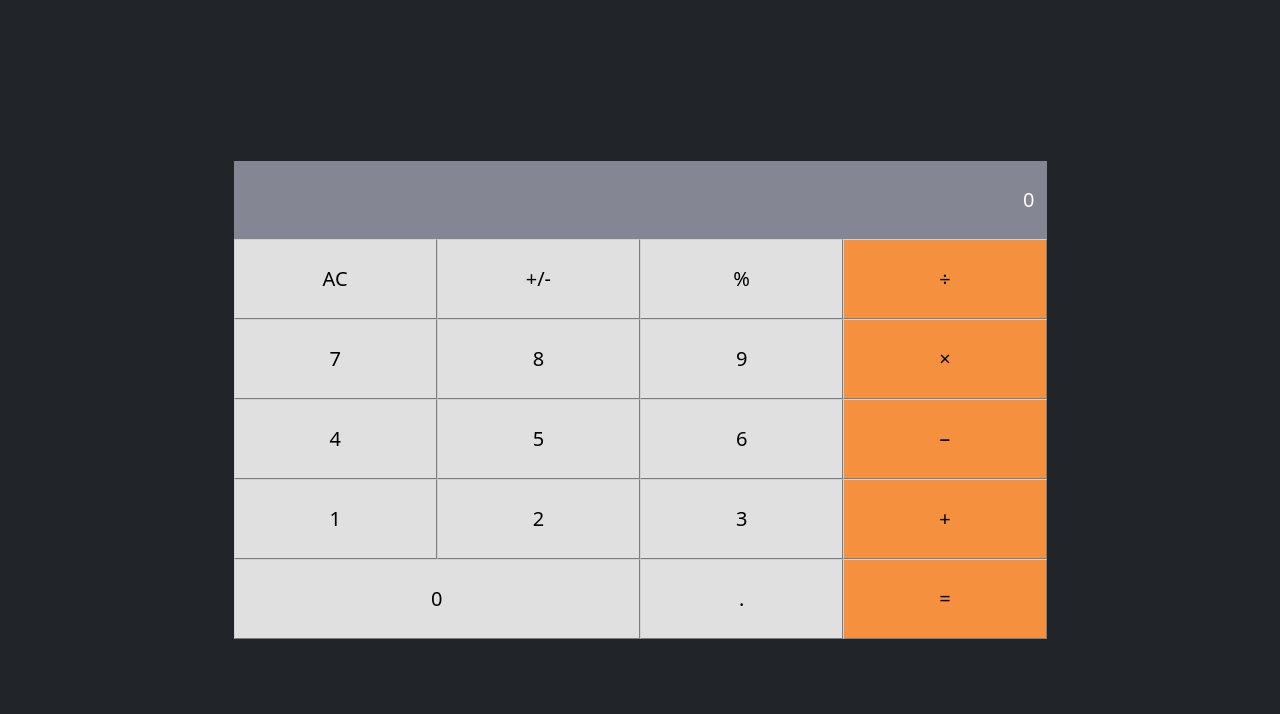
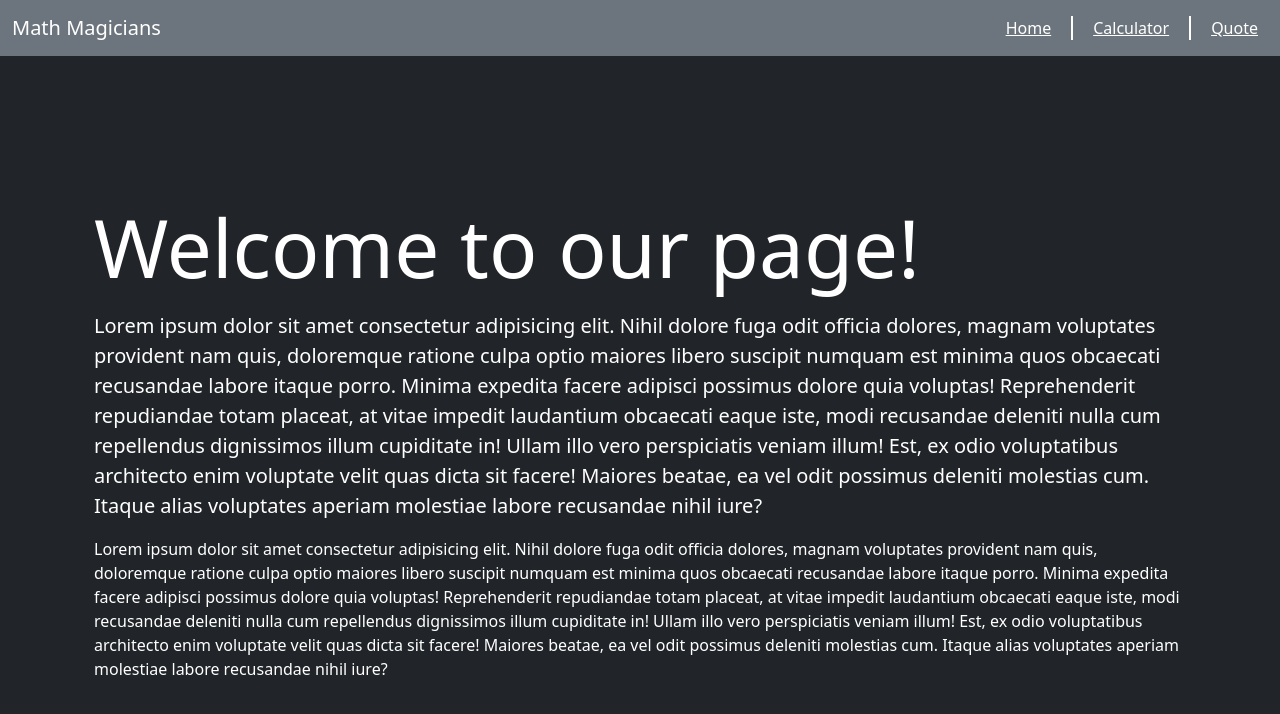
Before and after one commit to OmarRamoun/mathCalc, a React (Create React App) app: page / in a window 1280 px wide. Shown: the top 714 px of the page. Built offline with nearby package versions, Linux system fonts and the light colour scheme.

Commit message:
:art: ⭐ feat(scope):  description :sparkles: Add Home and Quote pages with React Router, add styling

```diff
--- a/public/index.html
+++ b/public/index.html
@@ -5,6 +5,32 @@
     <meta name="viewport" content="width=device-width, initial-scale=1" />
     <meta name="description" content="Web site created using create-react-app" />
     <title>Math Magicians</title>
+    <!-- Start Single Page Apps for GitHub Pages -->
+    <script type="text/javascript">
+      // Single Page Apps for GitHub Pages
+      // MIT License
+      // https://github.com/rafgraph/spa-github-pages
+      // This script checks to see if a redirect is present in the query string,
+      // converts it back into the correct url and adds it to the
+      // browser's history using window.history.replaceState(...),
+      // which won't cause the browser to attempt to load the new url.
+      // When the single page app is loaded further down in this file,
+      // the correct url will be waiting in the browser's history for
+      // the single page app to route accordingly.
+      (function (l) {
+        if (l.search[1] === '/') {
+          var decoded = l.search
+            .slice(1)
+            .split('&')
+            .map(function (s) {
+              return s.replace(/~and~/g, '&');
+            })
+            .join('?');
+          window.history.replaceState(null, null, l.pathname.slice(0, -1) + decoded + l.hash);
+        }
+      })(window.location);
+    </script>
+    <!-- End Single Page Apps for GitHub Pages -->
   </head>
   <body>
     <noscript>You need to enable JavaScript to run this app.</noscript>
--- a/src/App.css
+++ b/src/App.css
@@ -18,3 +18,27 @@
 .border-custom1:active {
   border-style: inset !important;
 }
+
+.nav-item a {
+  color: white;
+  padding: 0 10px;
+}
+
+.v-line {
+  width: 2px;
+  background-color: white;
+  margin: 0 10px;
+}
+
+@media screen and (max-width: 768px) {
+  #navbarNav {
+    height: 100vh;
+    text-align: center;
+    padding: 50px 0;
+  }
+
+  #navbarNav li {
+    font-size: 30px;
+    padding: 20px 0;
+  }
+}
--- a/src/App.js
+++ b/src/App.js
@@ -1,20 +1,38 @@
 import React from 'react';
+import { Route, Switch } from 'react-router-dom';
 import './App.css';
 import Calculator from './components/Calculator';
+import Clock from './components/Clock';
+import Header from './components/Header';
+import Home from './pages/Home';
+import Quote from './pages/Quote';
 
 // eslint-disable-next-line react/prefer-stateless-function
 export default class App extends React.Component {
   render() {
     return (
-      <main className="bg-dark min-vh-100 d-flex flex-column justify-content-center">
-        <div className="container-md">
-          <div className="row mx-0 justify-content-center">
-            <div className="col-md-9">
-              <Calculator />
+      <>
+        <Header />
+        <main className="bg-dark min-vh-100 d-flex flex-column justify-content-center pt-5">
+          <div className="container-md">
+            <div className="row mx-0 justify-content-center">
+              <Switch>
+                <Route exact path="/">
+                  <Home />
+                </Route>
+                <Route path="/calculator">
+                  <Calculator />
+                  <Clock updateEveryNSeconds={1} />
+                </Route>
+                <Route path="/quote">
+                  <Quote />
+                </Route>
+                <Route path="*">Hello from error</Route>
+              </Switch>
             </div>
           </div>
-        </div>
-      </main>
+        </main>
+      </>
     );
   }
 }
--- a/src/components/Calculator.js
+++ b/src/components/Calculator.js
@@ -11,6 +11,7 @@ const Calculator = () => {
   };
 
   return (
+    <div className="col-md-9">
       <div className="row mx-0 row-cols-4 text-center">
         <div className="bg-custom1 text-white text-end col-12 py-4 fs-5">
           {total}
@@ -37,6 +38,7 @@ const Calculator = () => {
         <Button classes={['bg-custom2']} text="." handleClick={handleClick} />
         <Button classes={['bg-custom3']} text="=" handleClick={handleClick} />
       </div>
+    </div>
   );
 };
 
--- a/src/components/Clock.js
+++ b/src/components/Clock.js
@@ -25,8 +25,10 @@ export default class Clock extends React.Component {
   render() {
     const { date } = this.state;
     return (
-      <div className="row text-end text-white">
-        <p>{date.toLocaleTimeString()}</p>
+      <div className="col-md-9">
+        <div className="row text-end text-white">
+          <p>{date.toLocaleTimeString()}</p>
+        </div>
       </div>
     );
   }
--- /dev/null
+++ b/src/components/Header.js
@@ -0,0 +1,38 @@
+import { AiOutlineMenu } from 'react-icons/ai';
+import { Link } from 'react-router-dom';
+
+const Header = () => (
+  <nav className="navbar navbar-expand-md navbar-light bg-secondary fixed-top">
+    <div className="container-fluid">
+      <span className="navbar-brand text-white">Math Magicians</span>
+      <button
+        className="navbar-toggler"
+        type="button"
+        data-bs-toggle="collapse"
+        data-bs-target="#navbarNav"
+        aria-controls="navbarNav"
+        aria-expanded="false"
+        aria-label="Toggle navigation"
+      >
+        <AiOutlineMenu style={{ color: 'white', fontSize: '25px' }} />
+      </button>
+      <div className="collapse navbar-collapse" id="navbarNav">
+        <ul className="navbar-nav ms-auto">
+          <li className="nav-item">
+            <Link to="/">Home</Link>
+          </li>
+          <li className="v-line d-none d-md-block" />
+          <li className="nav-item">
+            <Link to="/calculator">Calculator</Link>
+          </li>
+          <li className="v-line d-none d-md-block" />
+          <li className="nav-item">
+            <Link to="/quote">Quote</Link>
+          </li>
+        </ul>
+      </div>
+    </div>
+  </nav>
+);
+
+export default Header;
--- a/src/index.js
+++ b/src/index.js
@@ -2,12 +2,15 @@ import 'bootstrap/dist/css/bootstrap.min.css';
 import 'bootstrap/dist/js/bootstrap.bundle.min';
 import React from 'react';
 import ReactDOM from 'react-dom';
+import { BrowserRouter as Router } from 'react-router-dom';
 import App from './App';
 import reportWebVitals from './reportWebVitals';
 
 ReactDOM.render(
   <React.StrictMode>
-    <App />
+    <Router basename={process.env.PUBLIC_URL}>
+      <App />
+    </Router>
   </React.StrictMode>,
   document.getElementById('root'),
 );
--- /dev/null
+++ b/src/pages/Home.js
@@ -0,0 +1,29 @@
+const Home = () => (
+  <div className="text-white pt-5">
+    <h1 className="display-1 mb-3">Welcome to our page!</h1>
+    <p className="lead">
+      Lorem ipsum dolor sit amet consectetur adipisicing elit. Nihil dolore fuga odit officia
+      dolores, magnam voluptates provident nam quis, doloremque ratione culpa optio maiores libero
+      suscipit numquam est minima quos obcaecati recusandae labore itaque porro. Minima expedita
+      facere adipisci possimus dolore quia voluptas! Reprehenderit repudiandae totam placeat, at
+      vitae impedit laudantium obcaecati eaque iste, modi recusandae deleniti nulla cum repellendus
+      dignissimos illum cupiditate in! Ullam illo vero perspiciatis veniam illum! Est, ex odio
+      voluptatibus architecto enim voluptate velit quas dicta sit facere! Maiores beatae, ea vel
+      odit possimus deleniti molestias cum. Itaque alias voluptates aperiam molestiae labore
+      recusandae nihil iure?
+    </p>
+    <p>
+      Lorem ipsum dolor sit amet consectetur adipisicing elit. Nihil dolore fuga odit officia
+      dolores, magnam voluptates provident nam quis, doloremque ratione culpa optio maiores libero
+      suscipit numquam est minima quos obcaecati recusandae labore itaque porro. Minima expedita
+      facere adipisci possimus dolore quia voluptas! Reprehenderit repudiandae totam placeat, at
+      vitae impedit laudantium obcaecati eaque iste, modi recusandae deleniti nulla cum repellendus
+      dignissimos illum cupiditate in! Ullam illo vero perspiciatis veniam illum! Est, ex odio
+      voluptatibus architecto enim voluptate velit quas dicta sit facere! Maiores beatae, ea vel
+      odit possimus deleniti molestias cum. Itaque alias voluptates aperiam molestiae labore
+      recusandae nihil iure?
+    </p>
+  </div>
+);
+
+export default Home;
--- /dev/null
+++ b/src/pages/Quote.js
@@ -0,0 +1,25 @@
+import { useEffect, useState } from 'react';
+
+const Quote = () => {
+  const [quoteAPI, setQuote] = useState({});
+
+  const fetchRandomeMarhQuote = () =>
+    fetch('https://random-math-quote-api.herokuapp.com/')
+      .then((response) => response.json())
+      .then((data) => setQuote(data));
+
+  useEffect(() => fetchRandomeMarhQuote(), []);
+
+  const { quote, author } = quoteAPI;
+
+  return (
+    <div className="text-white col-9">
+      <p className="lead fs-2">{Object.keys(quoteAPI).length ? `${quote} - ${author}` : ''}</p>
+      <button type="button" className="btn btn-primary" onClick={fetchRandomeMarhQuote}>
+        Get another one
+      </button>
+    </div>
+  );
+};
+
+export default Quote;
```
Also changed, not shown: package.json (+6 -1 lines), public/404.html (added, +52 -0 lines), 2 other files (tests, documents, lock files or other folders). Lines whose indentation alone changed are shown as unchanged.
